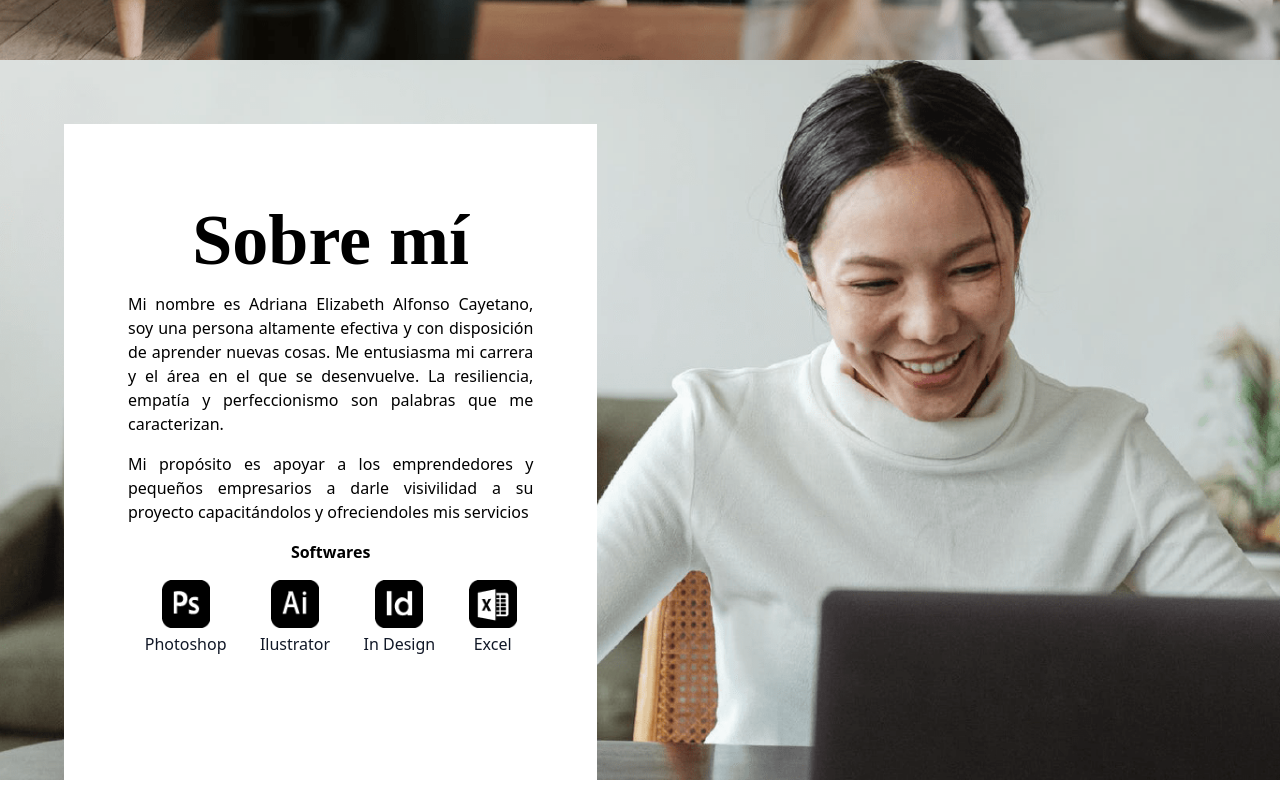
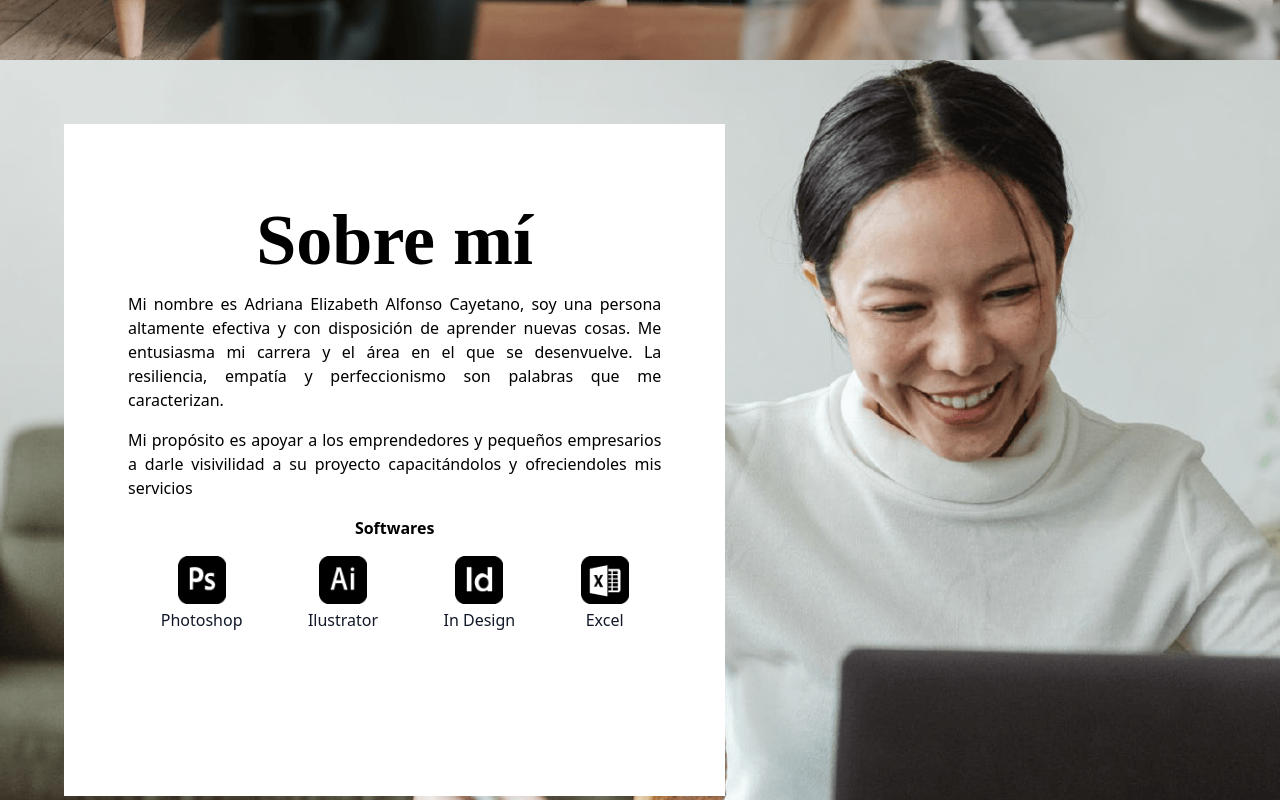
Before and after one commit to alejandro28100/AdrianaAlfonso, a React (Create React App) app: page / in a window 1280 px wide. Shown: the part 740-1540 px from the top of the page. Built offline with nearby package versions, Linux system fonts and the light colour scheme; a web font is replaced by a local one.

Commit message:
Fix styling

```diff
--- a/src/App.js
+++ b/src/App.js
@@ -85,8 +85,8 @@ function App() {
       </header>
 
       <section id="about" className="md:overflow-hidden my-10 lg:my-0 h-screen w-screen lg:flex justify-center lg:justify-start relative">
-        <img className="absolute object-cover -z-1 inset-0" src="/images/2.png" alt="" />
-        <article className="h-auto lg:m-16 md:w-7/12 lg:w-5/12 p-10 md:p-16 bg-white">
+        <img className="absolute object-cover -z-1 inset-0 w-full h-full" src="/images/2.png" alt="" />
+        <article className="h-auto box-content lg:m-16 md:w-7/12 lg:w-5/12 p-10 md:p-16 bg-white">
           <h1 className="font-ArimaMadurai text-5xl md:text-6xl lg:text-7xl text-center font-extrabold my-4">Sobre mí</h1>
           <p className="font-sans font-light text-sm md:text-base text-justify mb-3 md:mb-4">
             Mi nombre es Adriana Elizabeth Alfonso Cayetano, soy
```
